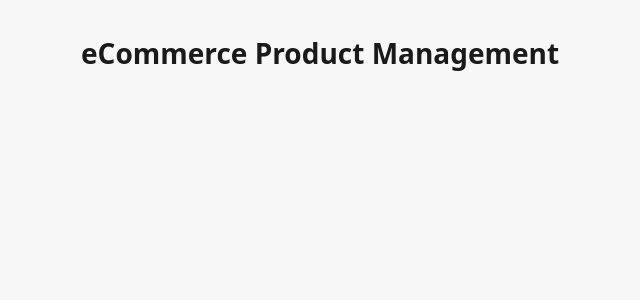
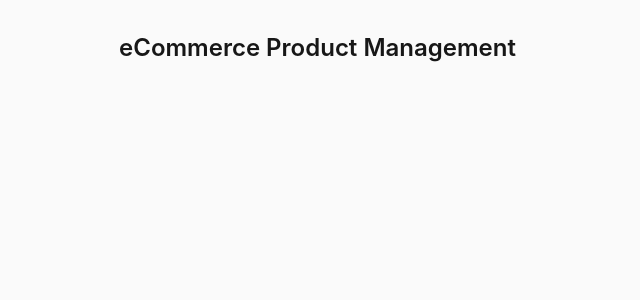
Before and after one commit to nicofains1/ecommerce-product-management, a React (Vite) app in the folder apps/web/: page / in a window 1280 px wide. Shown: the top 300 px of the page, without its empty margins (33-673 px from the left). Built offline with nearby package versions, Linux system fonts and the light colour scheme.

Commit message:
feat(web): set up Tailwind CSS v4 with vite plugin

```diff
--- a/apps/web/package.json
+++ b/apps/web/package.json
@@ -20,6 +20,7 @@
   },
   "devDependencies": {
     "@eslint/js": "9.39.4",
+    "@tailwindcss/vite": "4.3.2",
     "@types/node": "22.13.14",
     "@types/react": "19.2.17",
     "@types/react-dom": "19.2.3",
@@ -27,6 +28,7 @@
     "eslint": "9.39.4",
     "eslint-plugin-react-hooks": "5.2.0",
     "eslint-plugin-react-refresh": "0.4.24",
+    "tailwindcss": "4.3.2",
     "typescript": "5.9.3",
     "typescript-eslint": "8.63.0",
     "vite": "8.1.4"
--- a/apps/web/src/App.tsx
+++ b/apps/web/src/App.tsx
@@ -1,7 +1,7 @@
 export function App() {
   return (
-    <main className="app">
-      <h1>eCommerce Product Management</h1>
+    <main className="mx-auto max-w-5xl px-6 py-8">
+      <h1 className="text-2xl font-semibold">eCommerce Product Management</h1>
     </main>
   );
 }
--- a/apps/web/src/index.css
+++ b/apps/web/src/index.css
@@ -1,39 +1,7 @@
-*,
-*::before,
-*::after {
-  box-sizing: border-box;
-  margin: 0;
-  padding: 0;
+@import 'tailwindcss';
+
+@layer base {
+  body {
+    @apply min-h-screen bg-neutral-50 text-neutral-900 antialiased;
+  }
 }
-
-:root {
-  font-family:
-    system-ui,
-    -apple-system,
-    'Segoe UI',
-    Roboto,
-    sans-serif;
-  line-height: 1.5;
-  color: #1a1a1a;
-  background-color: #f7f7f8;
-}
-
-body {
-  min-height: 100vh;
-}
-
-img {
-  max-width: 100%;
-  display: block;
-}
-
-.app {
-  max-width: 1100px;
-  margin: 0 auto;
-  padding: 2rem 1.5rem;
-}
-
-h1 {
-  font-size: 1.75rem;
-  font-weight: 600;
-}
--- a/apps/web/vite.config.ts
+++ b/apps/web/vite.config.ts
@@ -1,8 +1,9 @@
+import tailwindcss from '@tailwindcss/vite';
 import react from '@vitejs/plugin-react';
 import { defineConfig } from 'vite';
 
 export default defineConfig({
-  plugins: [react()],
+  plugins: [react(), tailwindcss()],
   server: {
     port: 5173,
   },
```
Also changed, not shown: 1 other file (tests, documents, lock files or other folders).
